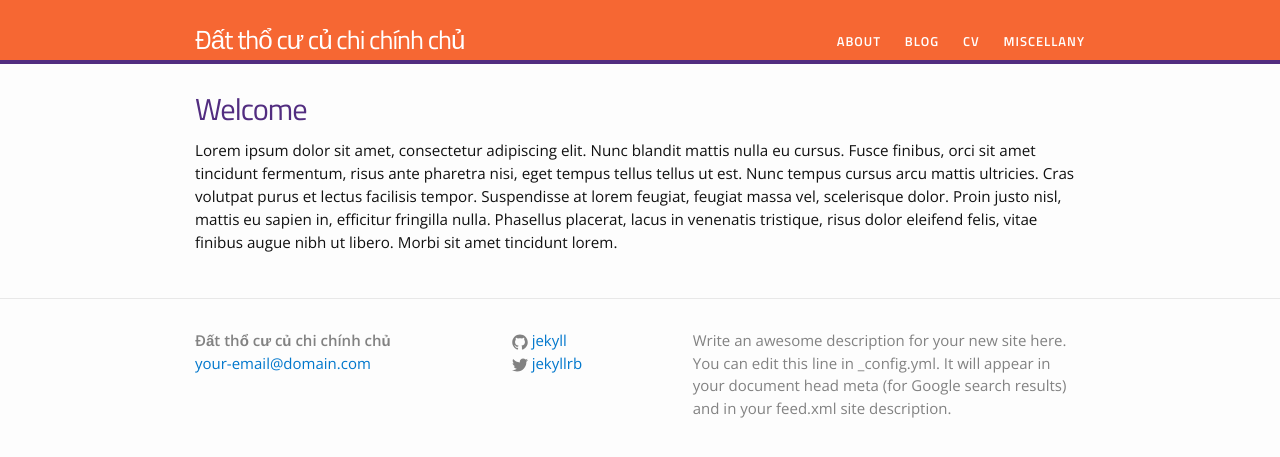
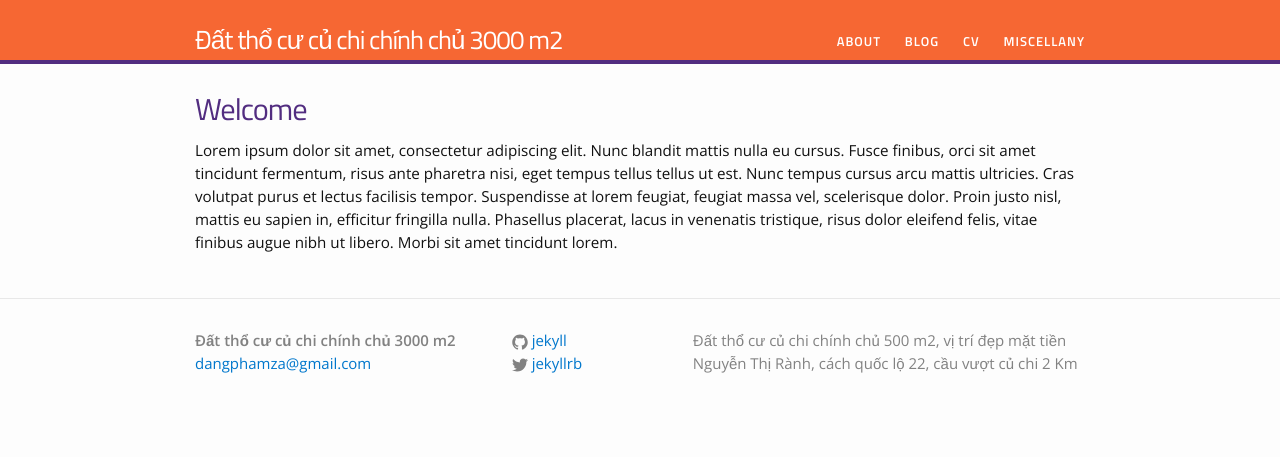
Before and after one commit to dangphamvst/dangphamvst.github.io, a Jekyll site: the page built from index.html, in a window 1280 px wide. Shown: the top 457 px of the page. Built offline with Jekyll 4.4.1, drawn with Linux system fonts in a browser that asks for light colours.

Commit message:
Update _config.yml

```diff
--- a/_config.yml
+++ b/_config.yml
@@ -1,12 +1,10 @@
 # Site settings
-title: Đất thổ cư củ chi chính chủ
-email: your-email@domain.com
+title: Đất thổ cư củ chi chính chủ 3000 m2
+email: dangphamza@gmail.com
 description: > # this means to ignore newlines until "baseurl:"
-  Write an awesome description for your new site here. You can edit this
-  line in _config.yml. It will appear in your document head meta (for
-  Google search results) and in your feed.xml site description.
+  Đất thổ cư củ chi chính chủ 500 m2, vị trí đẹp mặt tiền Nguyễn Thị Rành, cách quốc lộ 22, cầu vượt củ chi 2 Km
 baseurl: "" # the subpath of your site, e.g. /blog/
-url: "https://github.com/dangphamvst/dangphamvst.github.io.git" # the base hostname & protocol for your site
+url: "dangphamvst.github.io" # the base hostname & protocol for your site
 twitter_username: jekyllrb
 github_username:  jekyll
 
```
